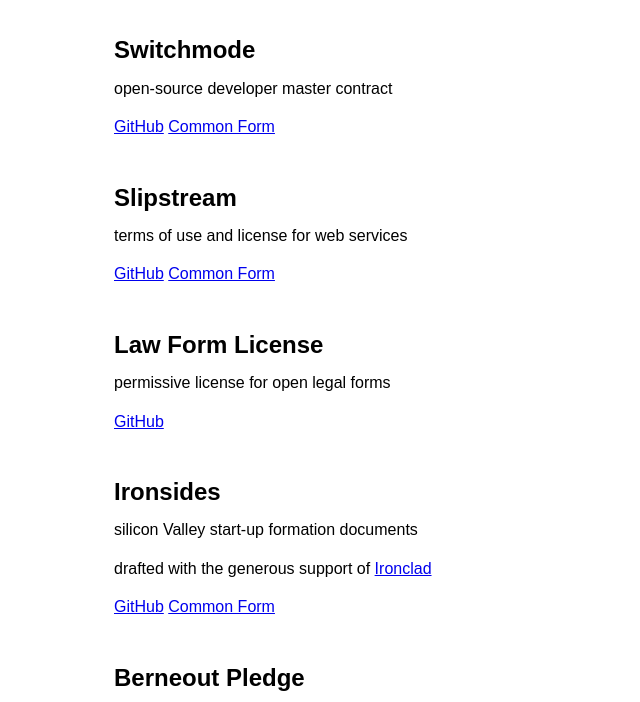
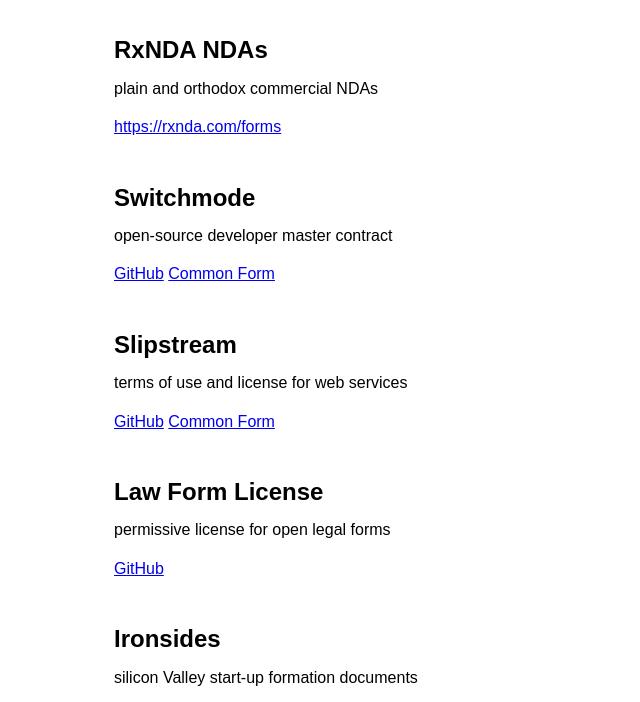
Before and after one commit to kemitchell/forms.kemitchell.com, a plain HTML site: page index.html in a window 1280 px wide. Shown: the part 79-781 px from the top of the page, without its empty margins (206-846 px from the left). Drawn offline with Linux system fonts and the light colour scheme.

Commit message:
Add RxNDA NDAs

```diff
--- a/index.html
+++ b/index.html
@@ -8,6 +8,12 @@
   <body>
     <main>
       <h1>kemitchell’s Forms</h1>
+
+      <h2>RxNDA NDAs</h2>
+
+      <p>plain and orthodox commercial NDAs</p>
+
+      <a href=https://rxnda.com/forms>https://rxnda.com/forms</a>
 
       <h2>Switchmode</h2>
 
```
